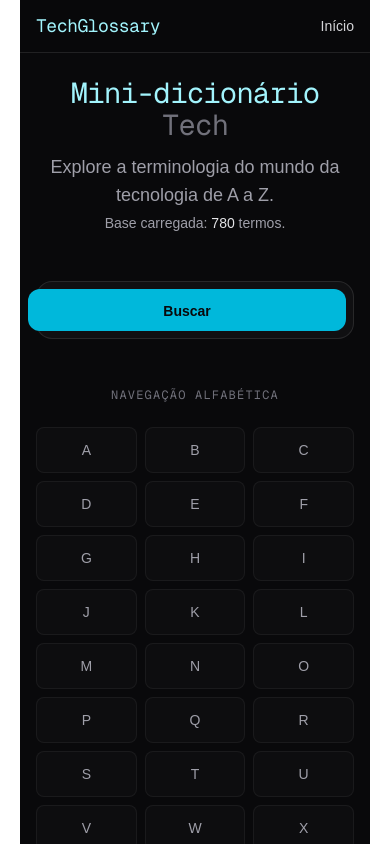
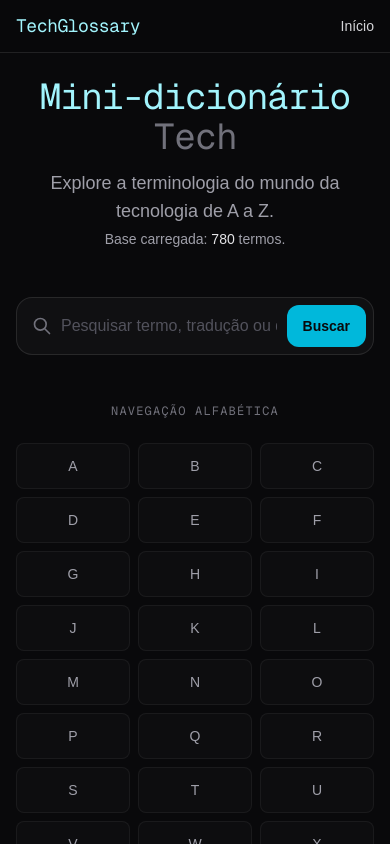
Before and after one commit to Emanuel07-coder/mini-dicionario, a Next.js app: page / in a window 390 px wide. Shown: the top 844 px of the page. Built offline with nearby package versions, Linux system fonts and the light colour scheme.

Commit message:
Update globals.css

```diff
--- a/src/app/globals.css
+++ b/src/app/globals.css
@@ -14,61 +14,53 @@
 
 @media (prefers-color-scheme: dark) {
   :root {
-    --background: #0a0a0a;
+    --background: #09090b; /* Cor exata do zinc-950 para evitar diferenças */
     --foreground: #ededed;
   }
 }
 
+/*
+   Saneamento Global:
+   Removemos todas as margens e paddings padrão do navegador
+*/
+html, body {
+  margin: 0 !important;
+  padding: 0 !important;
+  width: 100%;
+  min-height: 100vh;
+  background-color: var(--background);
+  overflow-x: hidden; /* Evita que o site "dance" para os lados no mobile */
+}
+
 body {
-  background: var(--background);
   color: var(--foreground);
   font-family: Arial, Helvetica, sans-serif;
+  /* Removi o padding: 0 20px que estava causando o erro */
 }
+
+/* --- UTILITÁRIOS --- */
+
 .loader {
-  border: 4px solid #f3f3f3; /* Cor do fundo do círculo */
-  border-top: 4px solid #3498db; /* Cor principal do spinner */
+  border: 4px solid #f3f3f3;
+  border-top: 4px solid #3498db;
   border-radius: 50%;
   width: 40px;
   height: 40px;
   animation: spin 1s linear infinite;
-  margin: 20px auto; /* Centraliza o spinner */
+  margin: 20px auto;
 }
 
 @keyframes spin {
   0% { transform: rotate(0deg); }
   100% { transform: rotate(360deg); }
 }
-/* Garante que as imagens e inputs não estourem a largura da tela */
+
 * {
   box-sizing: border-box;
 }
 
-body {
-  padding: 0 20px; /* Espaçamento lateral para não colar nas bordas do celular */
-}
-
-/* Ajustes para telas de até 600px (Celulares) */
-@media (max-width: 600px) {
-  h1 {
-    font-size: 1.8rem; /* Diminui um pouco o título */
-  }
-
-  .search-container {
-    flex-direction: column; /* Se você usa flexbox, empilha o input e o botão */
-    gap: 10px;
-  }
-
-  input {
-    width: 100%; /* Input ocupa toda a largura disponível */
-    font-size: 16px; /* Evita que o iOS faça "zoom" automático ao clicar no input */
-  }
-
-  button {
-    width: 100%; /* Botão ocupa toda a largura no mobile */
-    padding: 12px;
-  }
-
-  .result-content {
-    font-size: 0.9rem; /* Texto levemente menor para caber mais conteúdo */
-  }
-}
+/*
+   Removi as Media Queries de h1, input e button daqui
+   porque você já está usando as classes do Tailwind no HTML
+   (ex: sm:grid-cols-6, px-4, etc), o que é muito mais eficiente.
+*/
```
